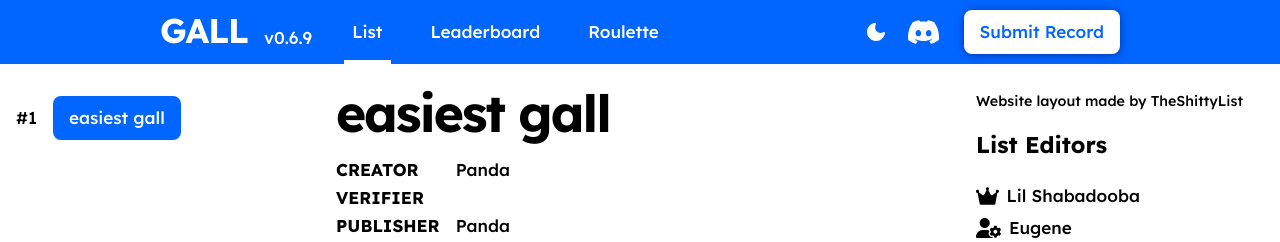
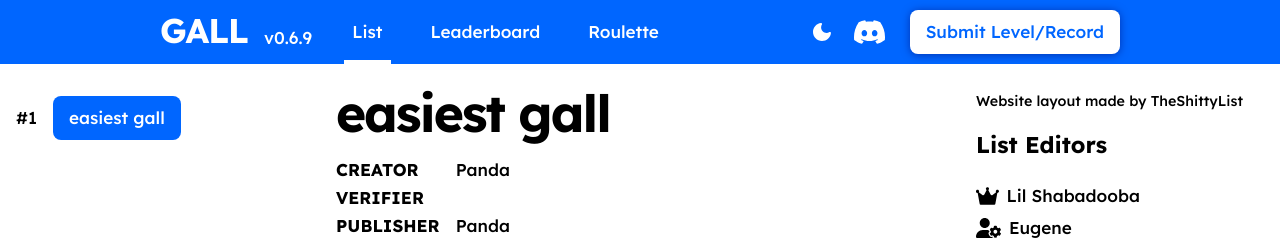
Before and after one commit to TheP4anda/GALL, a plain HTML site: page index.html in a window 1280 px wide. Shown: the top 242 px of the page. Drawn offline with nearby package versions, Linux system fonts and the light colour scheme.

Commit message:
Update index.html

```diff
--- a/index.html
+++ b/index.html
@@ -69,7 +69,7 @@
                         class="nav__cta type-label-lg"
                         href="https://docs.google.com/forms/d/e/1FAIpQLSfw84lbPtwU-U1VdQ5k_yFP7KHu9qwe87h3Kjq9cYF2FodK2g/viewform?usp=publish-editor"
                         target="_blank"
-                        >Submit Record</a
+                        >Submit Level/Record</a
                     >
                 </div>
             </nav>
```
